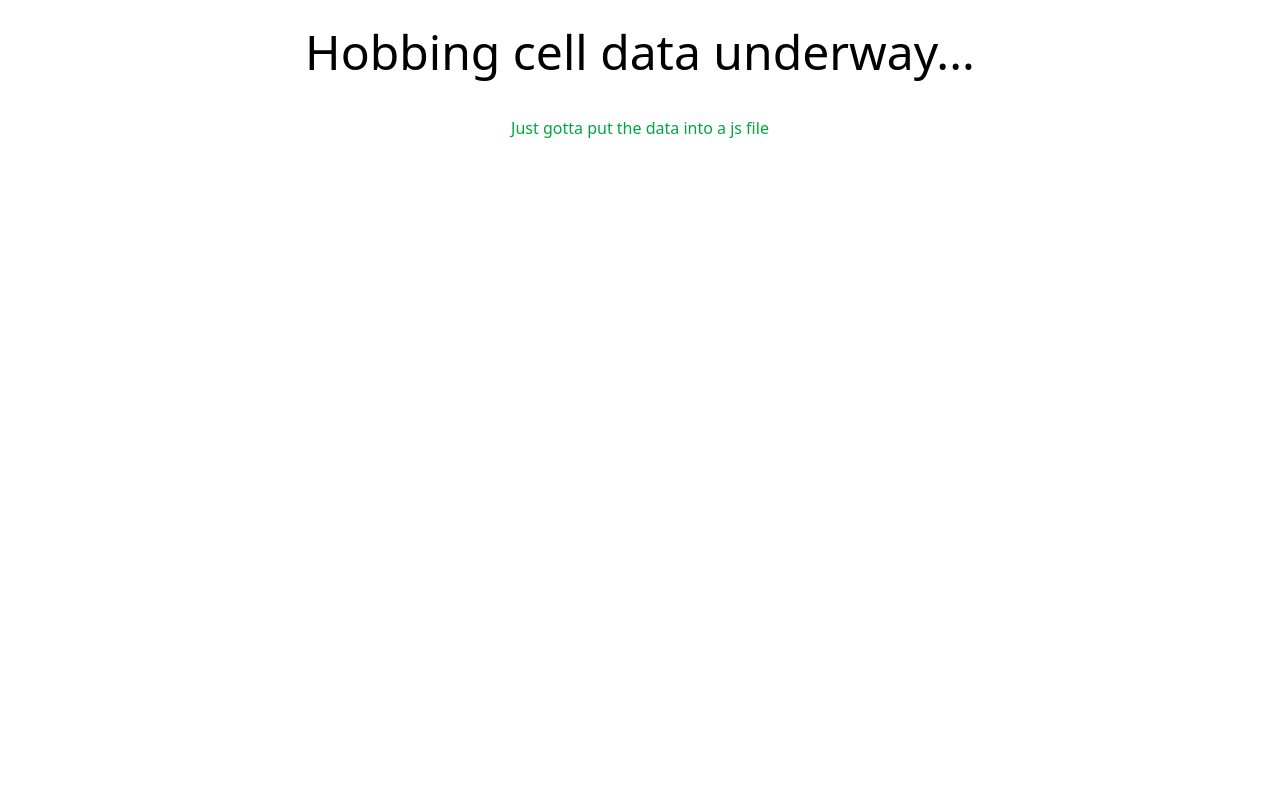
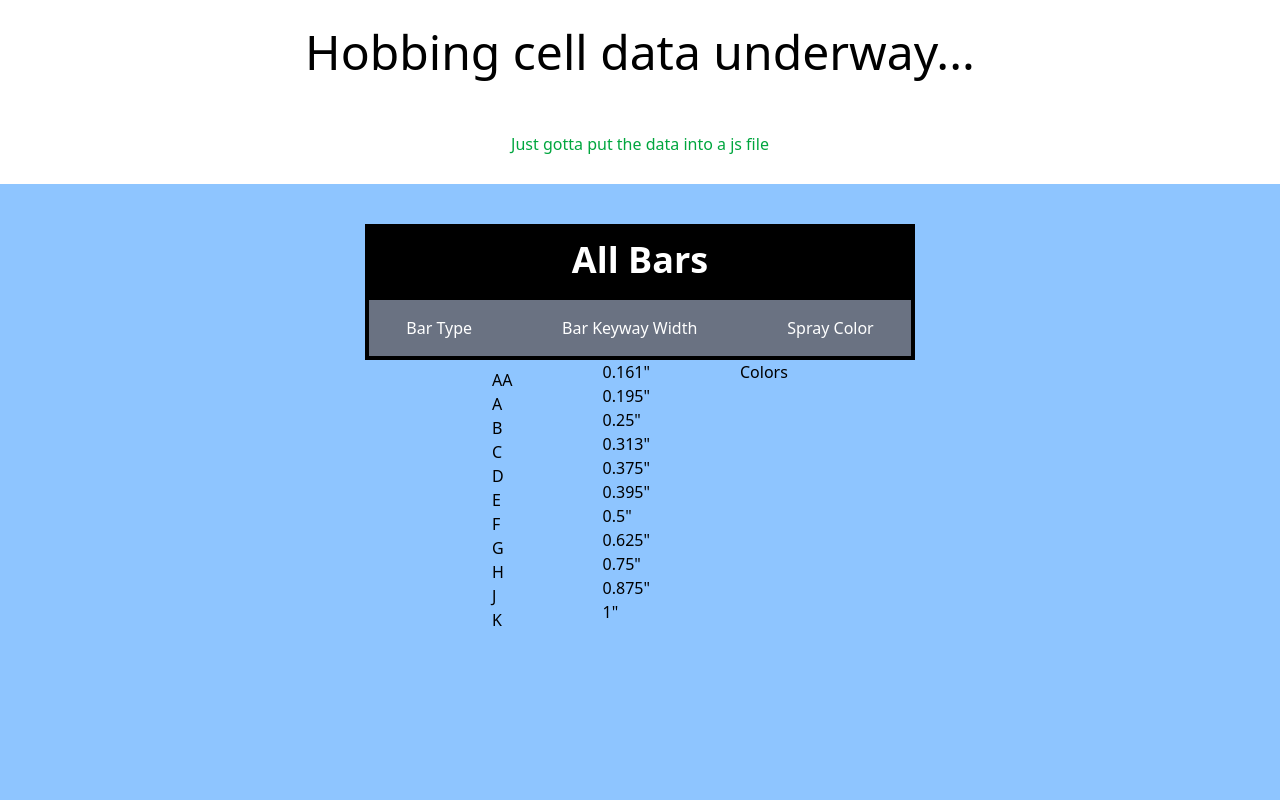
Before and after one commit to nickmcc90/hobbingbroach, a React (Vite) app: page / in a window 1280 px wide. Shown: the top 800 px of the page. Built offline with nearby package versions, Linux system fonts and the light colour scheme.

Commit message:
working on a table for the organization of the bars

```diff
--- a/src/App.jsx
+++ b/src/App.jsx
@@ -1,6 +1,5 @@
 import { useState } from 'react'
-import reactLogo from './assets/react.svg'
-import viteLogo from '/vite.svg'
+import BarCard from './components/barcard.jsx'
 import './App.css'
 
 function App() {
@@ -8,13 +7,19 @@ function App() {
 
   return (
     <>
-      <div class='flex flex-col items-center p-7 gap-10'>
-        <div class='text-5xl'>
+      <div class='flex flex-col items-center w-full'>
+
+        <div class='text-5xl p-7'>
           Hobbing cell data underway...
         </div>
-        <div class='text-green-600'>
+        <div class='text-green-600 p-7'>
           Just gotta put the data into a js file
         </div>
+        <BarCard />
+        <div>
+          Hello
+        </div>
+
       </div>
     </>
   )
--- /dev/null
+++ b/src/components/barcard.jsx
@@ -0,0 +1,45 @@
+import React from 'react'
+import { BARS } from "../utils/bars.js"
+
+export default function BarCard() {
+
+  const { tiers } = BARS;
+  //console.log(Object.values(tiers).filter((_, i) => i % 2 === 0 ))
+
+  return (
+    <div id="This is the main container" class="h-screen w-full items-center p-10 bg-blue-300">
+
+      <div class='w-550px flex flex-col items-center'>
+        <div id="This is the title of the table" class="text-4xl font-extrabold flex justify-center bg-black text-white h-100% w-[550px] py-4">
+          All Bars
+        </div>
+        <div id="This is the column headers" class="flex justify-center gap-[90px] py-4 font-medium bg-gray-500 text-white w-[550px] border-black border-4">
+          <div class="">Bar Type</div>
+          <div class="">Bar Keyway Width</div>
+          <div class="">Spray Color</div>
+        </div>
+        <div id="This is the table of data" class="flex justify-center gap-[90px]">
+          <div class='flex flex-col py-2'>
+            {Object.keys(tiers).filter((_, i) => i % 2 === 0 ).map((key) => (
+              <div key={key}>
+                {key}
+              </div>
+            ))}
+          </div>
+          <div class='flex flex-col'>
+            {Object.keys(tiers).filter((_, i) => i % 2 === 0 ).map((key) => (
+              <div key={key}>
+                {console.log(key)}
+                {tiers[key]}{'"'}
+              </div>
+            ))}
+          </div>
+          <div class='flex flex-col'>
+            <div>Colors</div>
+          </div>
+        </div>
+      </div>
+
+    </div>
+  )
+}
--- a/src/utils/bars.js
+++ b/src/utils/bars.js
@@ -337,8 +337,7 @@ export const BARS = {
     J: 0.875,
     Jcount: 2,
     K: 1.000,
-    Kcount: 0,
-    types: 10
+    Kcount: 0
   },
   "BAR#1B": {
     goes_with: [""],
```
